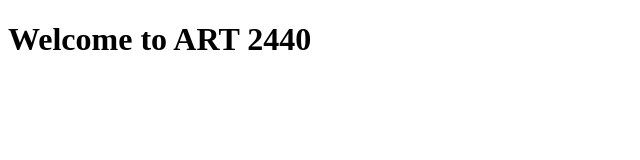
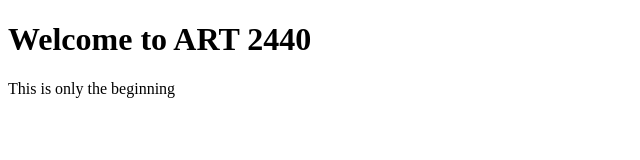
Before and after one commit to dgardn54/art2440sp, a plain HTML site: page index.html in a window 1280 px wide. Shown: the whole page, without its empty margins (0-640 px from the left). Drawn offline with Linux system fonts and the light colour scheme.

Commit message:
Update index.html

```diff
--- a/index.html
+++ b/index.html
@@ -7,5 +7,6 @@
   </head>
   <body>
     <h1>Welcome to ART 2440</h1>
+    <p>This is only the beginning</p>
   </body>
 </html>
```
